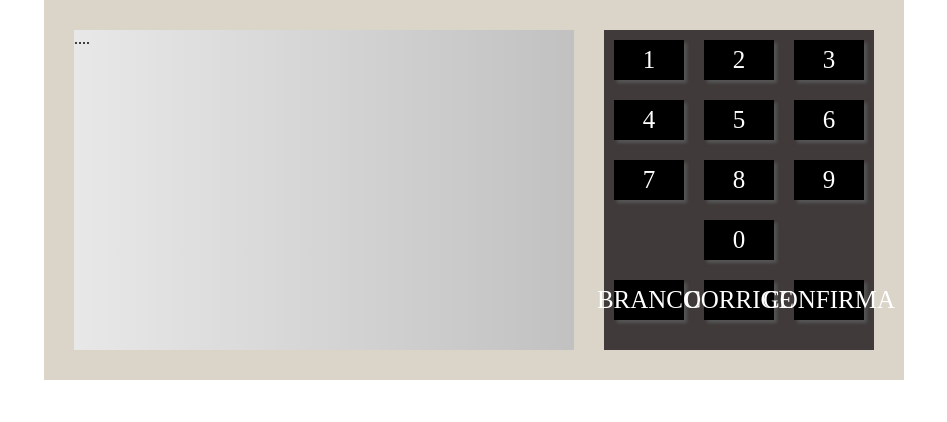
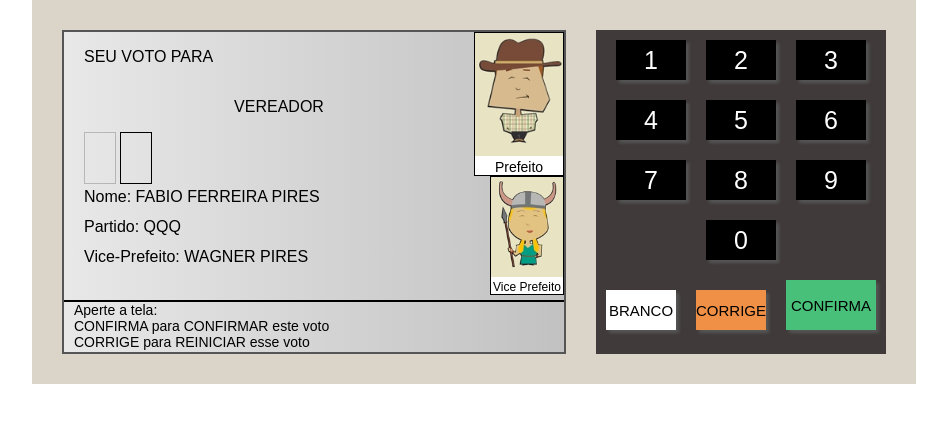
Before and after one commit to fabiofpires/projeto-urna, a plain HTML site: page urna/index.html in a window 1280 px wide. Shown: the whole page, without its empty margins (166-1113 px from the left). Drawn offline with Linux system fonts and the light colour scheme.

Commit message:
continuação do projeto urna

```diff
--- a/urna/index.html
+++ b/urna/index.html
@@ -10,7 +10,41 @@
 <body>
     <div class="urna">
         <div class="tela">
-             ....
+             <div class="d-1">
+                 <div class="d-1-left">
+                     <div class="d-1-1">
+                         <span>SEU VOTO PARA</span>
+                     </div>
+                     <div class="d-1-2">
+                         <span>VEREADOR</span>
+                     </div>
+                     <div class="d-1-3">
+                         <div class="numero pisca"></div> <!-- Quadrado para por o numero -->
+                         <div class="numero"></div> <!-- Quadrado para por o numero -->
+                     </div>
+                     <div class="d-1-4">
+                         Nome: FABIO FERREIRA PIRES<br>
+                         Partido: QQQ<br>
+                         Vice-Prefeito: WAGNER PIRES
+
+                     </div>
+                 </div>
+                 <div class="d-1-right">
+                     <div class="d-1-image">
+                         <img src="images/84.jpg" alt="">
+                         Prefeito
+                     </div>
+                     <div class="d-1-image small">
+                        <img src="images/84_2.jpg" alt="">
+                        Vice Prefeito
+                    </div>
+                 </div>
+             </div>
+             <div class="d-2">
+                  Aperte a tela:<br>
+                  CONFIRMA para CONFIRMAR este voto<br>
+                  CORRIGE para REINICIAR esse voto
+             </div>
         </div>
         <div class="teclado">
             <div class="teclado--linha">
@@ -32,9 +66,9 @@
                 <div class="teclado--botao">0</div>
             </div>
             <div class="teclado--linha">
-                <div class="teclado--botao">BRANCO</div>
-                <div class="teclado--botao">CORRIGE</div>
-                <div class="teclado--botao">CONFIRMA</div>
+                <div class="teclado--botao  botao--branco">BRANCO</div>
+                <div class="teclado--botao botao--corrige">CORRIGE</div>
+                <div class="teclado--botao botao--confirma">CONFIRMA</div>
             </div>
         </div>
     </div>
--- a/urna/style.css
+++ b/urna/style.css
@@ -1,8 +1,15 @@
+@keyframes pisca{
+   0% {opacity: 0.2;};
+   50% {opacity: 1;};
+   100% {opacity: 0.2;};
+}
+
 body{
     margin: 0;
     display: flex;
     justify-content: center;
     align-items: center;
+    font-family: Arial, Helvetica, sans-serif;
 }
 
 
@@ -16,6 +23,9 @@ body{
    width: 500px;
    height: 320px;
    background: linear-gradient(to right, #e8e8e8, #c1c1c1);
+   border: 2px solid #555;
+   display: flex;
+   flex-direction: column;
 }
 
 .teclado{
@@ -27,6 +37,7 @@ body{
 .teclado--linha{
     display: flex;
     justify-content: center;
+    align-items: flex-end;
 }
 
 .teclado--botao{
@@ -43,3 +54,108 @@ body{
     box-shadow: 3px 3px 3px #555;
 
 }
+
+.botao--branco{
+    background-color: white;
+    color: #000;
+    font-size: 15px;
+}
+
+.botao--corrige{
+    background-color: #f09046;
+    color: #000;
+    font-size: 15px;
+
+}
+
+.botao--confirma{
+    background-color: #48c079;
+    color: #000;
+    font-size: 15px;
+    width: 90px;
+    height: 50px;
+
+}
+
+.d-1{
+   flex: 1;
+   display: flex;
+}
+
+.d-2{
+   height: 50px;
+   font-size: 14px;
+   border-top: 2px solid #000;
+   padding-left: 10px;
+
+}
+
+.d-1-left{
+   flex: 1;
+   display: flex;
+   flex-direction: column;
+   padding-left: 20px;
+}
+
+.d-1-right{
+   width: 90px;
+   display: flex;
+   flex-direction: column;
+   align-items: flex-end;
+}
+
+.d-1-1{
+    height: 50px;
+    display: flex;
+    align-items: center;
+}
+
+.d-1-2 {
+    height: 50px;
+    display: flex;
+    align-items: center;
+    justify-content: center;
+}
+
+.d-1-3{
+    height: 50px;
+
+}
+
+.d-1-4{
+    flex: 1;
+    line-height: 30px;
+}
+
+.numero{
+    display: inline-block;
+    width: 30px;
+    height: 50px;
+    border: 1px solid #000;
+    text-align: center;
+    line-height: 50px; /
+    font-size: 25px;
+
+}
+
+.pisca{
+    animation-name: pisca;
+    animation-duration: 1s;
+    animation-iteration-count: infinite;
+}
+
+.d-1-image{
+    border: 1px solid #000;
+    background-color: #fff;
+    text-align: center;
+    font-size: 14px;
+}
+
+.d-1-image img{
+    width: 100%;
+}
+
+.d-1-image.small{
+    width: 80%;
+    font-size: 12px;
+}
```
